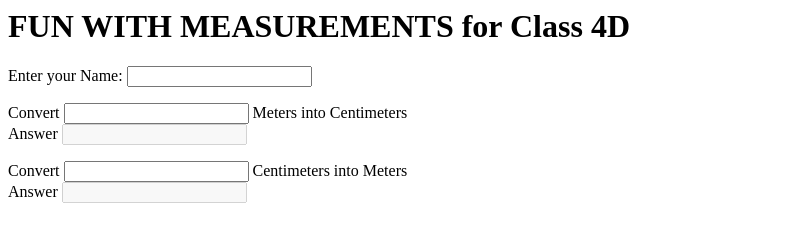
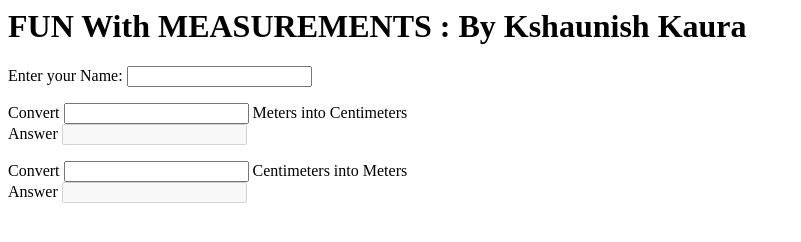
Before and after one commit to kshaunish-kaura/kshaunish-kaura.github.io, a plain HTML site: page index.html in a window 1280 px wide. Shown: the whole page, without its empty margins (0-801 px from the left). Drawn offline with Linux system fonts and the light colour scheme.

Commit message:
Update index.html

```diff
--- a/index.html
+++ b/index.html
@@ -27,7 +27,7 @@
 
 <body>
 
-<h1>FUN WITH MEASUREMENTS for Class 4D</h1>
+<h1>FUN With MEASUREMENTS : By Kshaunish Kaura</h1>
 
 <p>
 Enter your Name:
```
